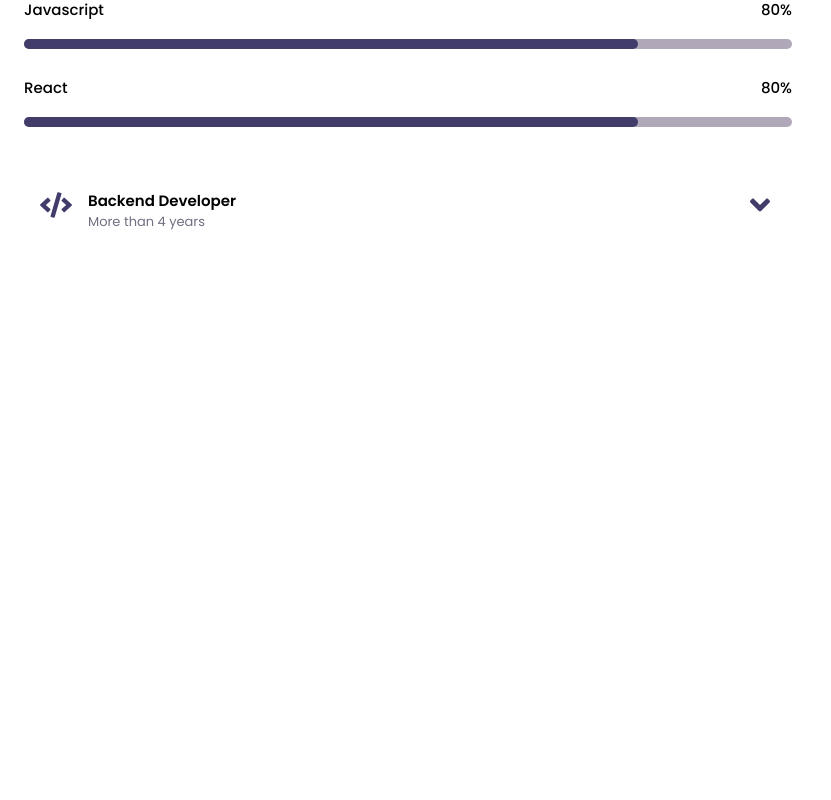
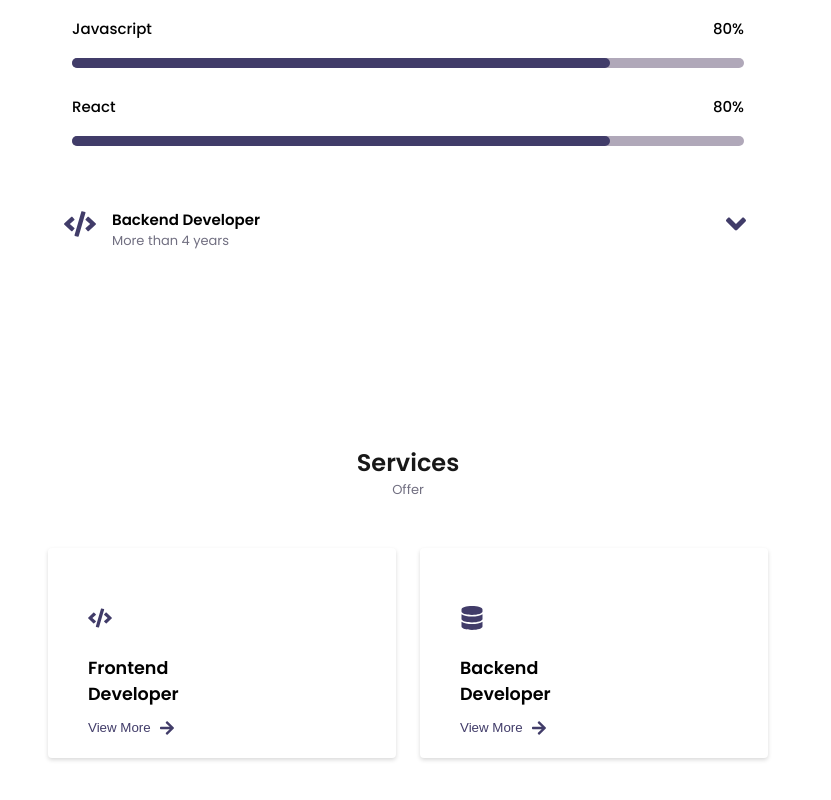
Before and after one commit to iqbalseptyan/react-portfolio, a React (Create React App) app: page / in a window 1280 px wide. Shown: the part 1510-2310 px from the top of the page, without its empty margins (0-831 px from the left). Before the commit the page ends 1952 px from the top, so only its background shows below. Built offline with nearby package versions, Linux system fonts and the light colour scheme.

Commit message:
add services

```diff
--- a/package.json
+++ b/package.json
@@ -9,10 +9,12 @@
     "react": "^17.0.2",
     "react-dom": "^17.0.2",
     "react-icons": "^4.2.0",
+    "react-modal": "^3.14.3",
     "react-router-dom": "^5.2.0",
     "react-scripts": "4.0.3",
     "react-scroll": "^1.8.3",
     "styled-components": "^5.3.0",
+    "swiper": "^6.8.3",
     "web-vitals": "^1.1.2"
   },
   "scripts": {
--- a/src/App.css
+++ b/src/App.css
@@ -33,7 +33,7 @@
   --font-medium: 500;
   --font-semi-bold: 600;
 
-  /* Margins Bottom */
+  /* Margins */
   --mb-0-25: 0.25rem;
   --mb-0-5: 0.5rem;
   --mb-0-75: 0.75rem;
--- a/src/App.js
+++ b/src/App.js
@@ -2,6 +2,7 @@ import "./App.css";
 import About from "./components/About/About";
 import Home from "./components/Home/Home";
 import Navbar from "./components/Navbar/Navbar";
+import Services from "./components/Services/Services";
 import Skills from "./components/Skills/Skills";
 
 function App() {
@@ -11,6 +12,7 @@ function App() {
       <Home />
       <About />
       <Skills />
+      <Services />
     </>
   );
 }
--- a/src/components/ButtonElements.jsx
+++ b/src/components/ButtonElements.jsx
@@ -2,15 +2,15 @@ import styled from "styled-components";
 
 export const Button = styled.button`
   display: inline-block;
-  background-color: var(--dark-purple-color);
-  color: var(--white-color);
-  padding: 1rem;
+  background-color: ${(props) =>
+    props.bgTransparent ? "transparent" : "var(--dark-purple-color)"};
+  color: ${(props) =>
+    props.bgTransparent ? "var(--dark-purple-color)" : "var(--white-color)"};
+  padding: ${(props) => (props.bgTransparent ? 0 : "1rem")};
+  border: none;
   border-radius: 10px;
   font-weight: var(--font-medium);
-
-  &:hover {
-    background-color: var(--purple-color);
-  }
+  cursor: pointer;
 `;
 
 export const ButtonIcon = styled.div`
--- a/src/components/GlobalElements.jsx
+++ b/src/components/GlobalElements.jsx
@@ -1,6 +1,12 @@
 import styled from "styled-components";
 
-export const Section = styled.section`
+export const Container = styled.section`
+  max-width: 768px;
+  margin-left: var(--mb-1-5);
+  margin-right: var(--mb-1-5);
+`;
+
+export const Section = styled(Container)`
   padding: 2rem 0 4rem;
 `;
 
@@ -18,13 +24,7 @@ export const SectionSubtitle = styled.small`
   text-align: center;
 `;
 
-export const Container = styled.div`
-  max-width: 768px;
-  margin-left: var(--mb-1-5);
-  margin-right: var(--mb-1-5);
-`;
-
-export const Grid = styled.div`
+export const Grid = styled(Container)`
   display: grid;
   gap: 1.5rem;
 `;
--- a/src/components/Navbar/Navbar.jsx
+++ b/src/components/Navbar/Navbar.jsx
@@ -23,7 +23,7 @@ import { MdApps, MdClose, MdMessage } from "react-icons/md";
 
 const Navbar = () => {
   // toggle menu
-  const [toggle, setToggle] = useState(true);
+  const [toggle, setToggle] = useState(false);
 
   return (
     <Header>
--- /dev/null
+++ b/src/components/Services/Services.jsx
@@ -0,0 +1,173 @@
+import React, { useState } from "react";
+import Modal from "react-modal";
+import { Section, SectionSubtitle, SectionTitle } from "../GlobalElements";
+import {
+  ContainerServices,
+  ServicesContent,
+  ServicesIcon,
+  ServicesModal,
+  ServicesModalClose,
+  ServicesModalContent,
+  ServicesModalDetail,
+  ServicesModalIcon,
+  ServicesModalList,
+  ServicesModalTitle,
+  ServicesTitle,
+} from "./ServicesElements";
+import {
+  FaArrowRight,
+  FaCode,
+  FaDatabase,
+  FaRegCheckCircle,
+} from "react-icons/fa";
+import { Button, ButtonFlex, ButtonIcon } from "../ButtonElements";
+import { MdClose } from "react-icons/md";
+
+const customStyles = {
+  content: {
+    top: "50%",
+    left: "50%",
+    right: "auto",
+    bottom: "auto",
+    marginRight: "-50%",
+    transform: "translate(-50%, -50%)",
+    backgroundColor: "var(--white-color)",
+  },
+};
+
+Modal.setAppElement("#root");
+const Services = () => {
+  const [isOpenFE, setIsOpenFE] = useState(false);
+  const [isOpenBE, setIsOpenBE] = useState(false);
+
+  function openModalFE() {
+    setIsOpenFE(true);
+  }
+  function openModalBE() {
+    setIsOpenBE(true);
+  }
+
+  function afterOpenModal() {}
+
+  function closeModalFE() {
+    setIsOpenFE(false);
+  }
+  function closeModalBE() {
+    setIsOpenBE(false);
+  }
+
+  return (
+    <Section>
+      <SectionTitle>Services</SectionTitle>
+      <SectionSubtitle>Offer</SectionSubtitle>
+
+      <ContainerServices>
+        <ServicesContent>
+          <ServicesIcon>
+            <FaCode />
+          </ServicesIcon>
+          <ServicesTitle>Frontend Developer</ServicesTitle>
+          <Button bgTransparent onClick={openModalFE}>
+            <ButtonFlex>
+              View More
+              <ButtonIcon>
+                <FaArrowRight />
+              </ButtonIcon>
+            </ButtonFlex>
+          </Button>
+        </ServicesContent>
+
+        <ServicesContent>
+          <ServicesIcon>
+            <FaDatabase />
+          </ServicesIcon>
+          <ServicesTitle>Backend Developer</ServicesTitle>
+          <Button bgTransparent onClick={openModalBE}>
+            <ButtonFlex>
+              View More
+              <ButtonIcon>
+                <FaArrowRight />
+              </ButtonIcon>
+            </ButtonFlex>
+          </Button>
+        </ServicesContent>
+      </ContainerServices>
+
+      <Modal
+        isOpen={isOpenFE}
+        onAfterOpen={afterOpenModal}
+        onRequestClose={closeModalFE}
+        style={customStyles}
+        contentLabel="Frontend Modal"
+      >
+        <ServicesModal>
+          <ServicesModalContent>
+            <ServicesModalTitle>Frontend Developer</ServicesModalTitle>
+            <ServicesModalClose onClick={closeModalFE}>
+              <MdClose />
+            </ServicesModalClose>
+            <ServicesModalDetail>
+              <ServicesModalList>
+                <ServicesModalIcon>
+                  <FaRegCheckCircle />
+                </ServicesModalIcon>
+                Develop user interface
+              </ServicesModalList>
+              <ServicesModalList>
+                <ServicesModalIcon>
+                  <FaRegCheckCircle />
+                </ServicesModalIcon>
+                Create ux element interactions
+              </ServicesModalList>
+              <ServicesModalList>
+                <ServicesModalIcon>
+                  <FaRegCheckCircle />
+                </ServicesModalIcon>
+                Web page development
+              </ServicesModalList>
+            </ServicesModalDetail>
+          </ServicesModalContent>
+        </ServicesModal>
+      </Modal>
+
+      <Modal
+        isOpen={isOpenBE}
+        onAfterOpen={afterOpenModal}
+        onRequestClose={closeModalBE}
+        style={customStyles}
+        contentLabel="Example Modal"
+      >
+        <ServicesModal>
+          <ServicesModalContent>
+            <ServicesModalTitle>Backend Developer</ServicesModalTitle>
+            <ServicesModalClose onClick={closeModalBE}>
+              <MdClose />
+            </ServicesModalClose>
+            <ServicesModalDetail>
+              <ServicesModalList>
+                <ServicesModalIcon>
+                  <FaRegCheckCircle />
+                </ServicesModalIcon>
+                Development server, application and database
+              </ServicesModalList>
+              <ServicesModalList>
+                <ServicesModalIcon>
+                  <FaRegCheckCircle />
+                </ServicesModalIcon>
+                Create API
+              </ServicesModalList>
+              <ServicesModalList>
+                <ServicesModalIcon>
+                  <FaRegCheckCircle />
+                </ServicesModalIcon>
+                Web page development
+              </ServicesModalList>
+            </ServicesModalDetail>
+          </ServicesModalContent>
+        </ServicesModal>
+      </Modal>
+    </Section>
+  );
+};
+
+export default Services;
--- /dev/null
+++ b/src/components/Services/ServicesElements.jsx
@@ -0,0 +1,76 @@
+import styled from "styled-components";
+import { Grid } from "../GlobalElements";
+
+export const ContainerServices = styled(Grid)`
+  gap: 1.5rem;
+  grid-template-columns: repeat(2, 1fr);
+`;
+
+export const ServicesContent = styled.div`
+  position: relative;
+  background-color: var(--white-color);
+  padding: 3.5rem 0.5rem 1.25rem 2.5rem;
+  border-radius: 0.25rem;
+  box-shadow: 0 2px 4px rgba(0, 0, 0, 0.15);
+
+  &:hover {
+    box-shadow: 0 4px 8px rgba(0, 0, 0, 0.15);
+  }
+`;
+
+export const ServicesIcon = styled.div`
+  display: block;
+  font-size: 1.5rem;
+  color: var(--dark-purple-color);
+  margin-bottom: var(--mb-1);
+`;
+
+export const ServicesTitle = styled.h1`
+  width: 100px;
+  word-wrap: break-word;
+  margin-bottom: var(--mb-0-5);
+`;
+
+export const ServicesModal = styled.div`
+  display: flex;
+  align-items: center;
+  justify-content: center;
+`;
+
+export const ServicesModalContent = styled.div`
+  position: relative;
+  background-color: var(--white-color);
+`;
+
+export const ServicesModalTitle = styled.div`
+  font-size: var(--h3-font-size);
+  font-weight: var(--font-medium);
+  margin-bottom: var(--mb-1-5);
+`;
+
+export const ServicesModalClose = styled.div`
+  position: absolute;
+  top: 0;
+  right: 0;
+  font-size: 1rem;
+  color: var(--black-color);
+  cursor: pointer;
+`;
+
+export const ServicesModalDetail = styled(Grid)`
+  row-gap: 1rem;
+  margin: 0;
+`;
+
+export const ServicesModalList = styled.div`
+  display: flex;
+  align-items: center;
+  width: 300px;
+  word-wrap: break-word;
+`;
+
+export const ServicesModalIcon = styled.div`
+  color: var(--black-color);
+  align-items: center;
+  margin-right: var(--mb-0-5);
+`;
```
Also changed, not shown: src/components/Portfolio/Portfolio.jsx (added, +36 -0 lines), src/components/Contact/Contact.jsx (added), src/components/Contact/ContactElements.jsx (added), src/components/Portfolio/PortfolioElements.jsx (added), 1 other file (tests, documents, lock files or other folders).
